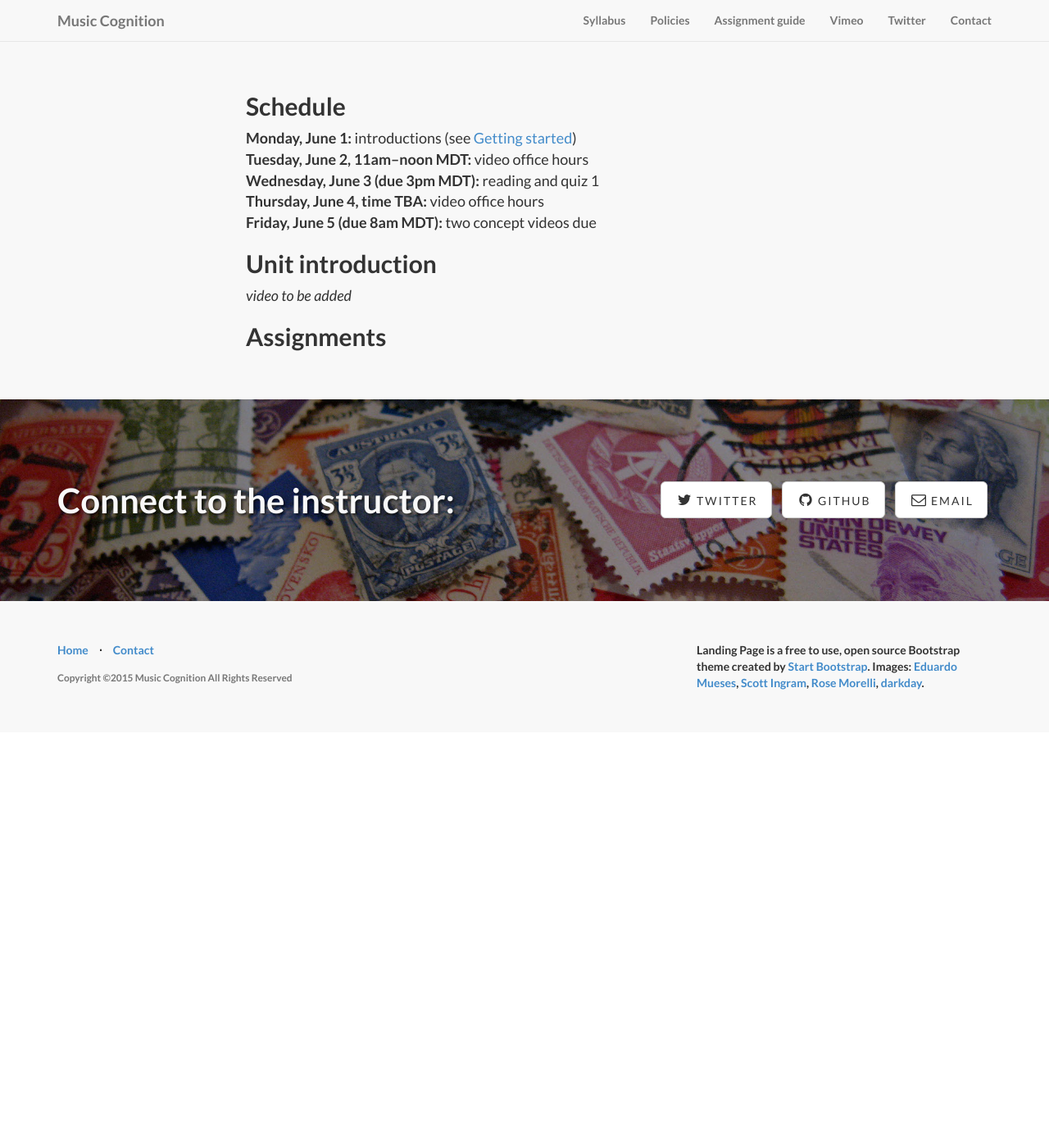
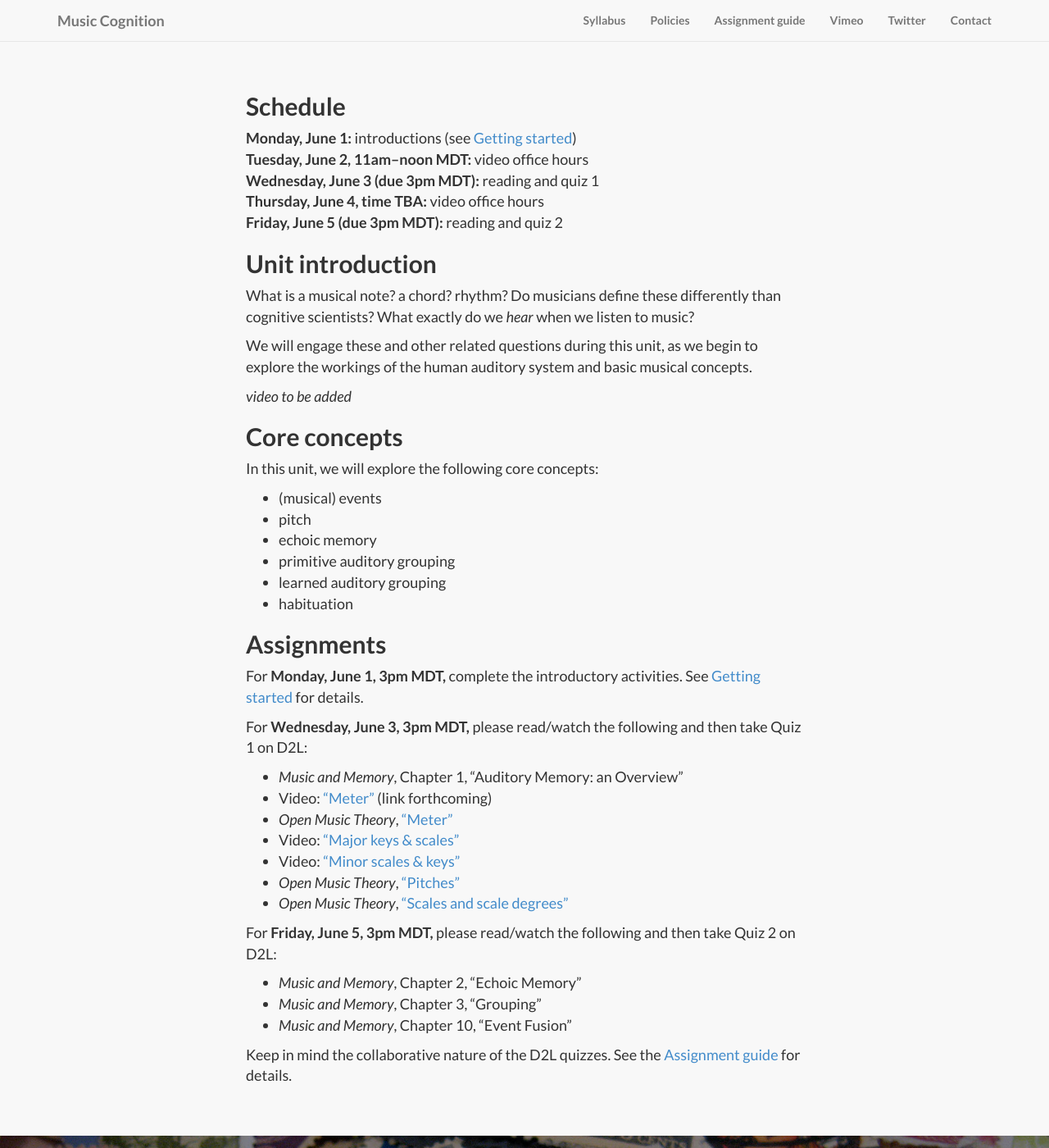
Before and after one commit to kshaffer/cognition, a Jekyll site: the page built from week1.md, in a window 1280 px wide and 1400 px high, scrolled down 811 px. Shown: the whole window at 82% size. Built offline with Jekyll 4.4.1, drawn with Linux system fonts in a browser that asks for light colours; nearby versions of some CDN libraries; library files that are not in the unit come from our copies; before the commit the page ends 1704 px from its top, so only the background shows below that.

Commit message:
week 1 details

```diff
--- a/_posts/2015-05-11-Week-1.markdown
+++ b/_posts/2015-05-11-Week-1.markdown
@@ -4,5 +4,6 @@
 category: Services
 title: Week 1 – June 1–5
 description: |
-  <p class="lead">Introductions and introduction to auditory memory: Snyder, <i>Music and Memory</i>, Chapters 1–3.<br/><a href="/week1/">Read more...</a></p>
+  <p class="lead">Introduction to auditory memory.<br/>What is a musical note? a chord? rhythm? Do musicians define these differently than cognitive scientists? What exactly do we *hear* when we listen to music?<br/>We will engage these and other related questions during this unit, as we begin to explore the workings of the human auditory system and basic musical concepts.
+<br/><br/>Reading assignments 1 & 2, Quizzes 1 & 2.<br/><br/><a href="/week1/">Read more...</a></p>
 ---
--- a/week1.md
+++ b/week1.md
@@ -11,10 +11,45 @@
 **Tuesday, June 2, 11am–noon MDT:** video office hours
 **Wednesday, June 3 (due 3pm MDT):** reading and quiz 1
 **Thursday, June 4, time TBA:** video office hours
-**Friday, June 5 (due 8am MDT):** two concept videos due
+**Friday, June 5 (due 3pm MDT):** reading and quiz 2
 
 ## Unit introduction
 
+What is a musical note? a chord? rhythm? Do musicians define these differently than cognitive scientists? What exactly do we *hear* when we listen to music?
+
+We will engage these and other related questions during this unit, as we begin to explore the workings of the human auditory system and basic musical concepts.
+
 *video to be added*
 
+## Core concepts
+
+In this unit, we will explore the following core concepts:
+
+- (musical) events
+- pitch
+- echoic memory
+- primitive auditory grouping
+- learned auditory grouping
+- habituation
+
 ## Assignments
+
+For **Monday, June 1, 3pm MDT,** complete the introductory activities. See [Getting started](/introductions/) for details.
+
+For **Wednesday, June 3, 3pm MDT,** please read/watch the following and then take Quiz 1 on D2L:
+
+- *Music and Memory*, Chapter 1, "Auditory Memory: an Overview"
+- Video: ["Meter"]() (link forthcoming)
+- *Open Music Theory*, ["Meter"](http://openmusictheory.com/meter.html)
+- Video: ["Major keys & scales"](https://vimeo.com/94802632)
+- Video: ["Minor scales & keys"](https://vimeo.com/94803688)
+- *Open Music Theory*, ["Pitches"](http://openmusictheory.com/pitches.html)
+- *Open Music Theory*, ["Scales and scale degrees"](http://openmusictheory.com/scales.html)
+
+For **Friday, June 5, 3pm MDT,** please read/watch the following and then take Quiz 2 on D2L:
+
+- *Music and Memory*, Chapter 2, "Echoic Memory"
+- *Music and Memory*, Chapter 3, "Grouping"
+- *Music and Memory*, Chapter 10, "Event Fusion"
+
+Keep in mind the collaborative nature of the D2L quizzes. See the [Assignment guide](/assessments/) for details.
```
Also changed, not shown: introductions.md (+2 -2 lines).
